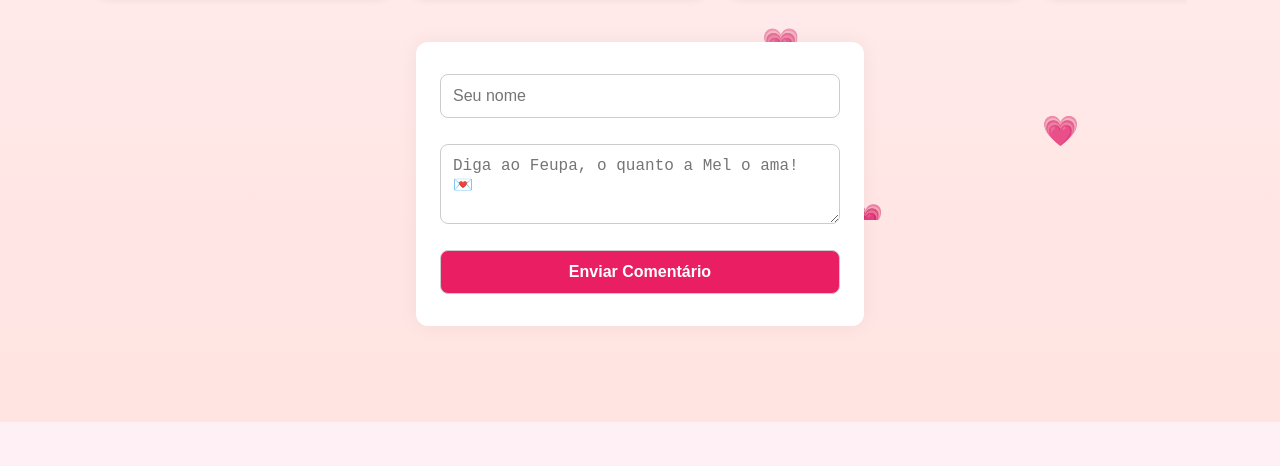
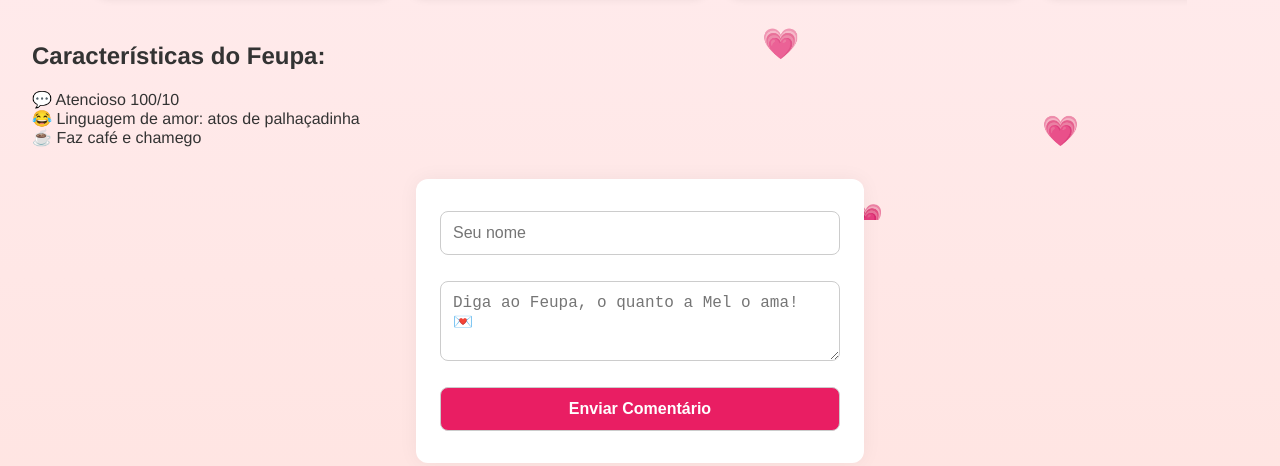
Before and after one commit to melissalp98/feupa-reviewed-with-love, a plain HTML site: page index.html in a window 1280 px wide. Shown: the part 580-1046 px from the top of the page. Before the commit the page ends 1002 px from the top, so only its background shows below. Drawn offline with Linux system fonts and the light colour scheme; no server answers.

Commit message:
adicionando lista de caracteristicas

```diff
--- a/index.html
+++ b/index.html
@@ -153,6 +153,15 @@
     <button class="btn-direita">⟶</button>
   </div>
 
+  <section class="product-info">
+    <h2>Características do Feupa:</h2>
+    <ul>
+      <li>💬 Atencioso 100/10</li>
+      <li>😂 Linguagem de amor: atos de palhaçadinha</li>
+      <li>☕ Faz café e chamego</li>
+    </ul>
+  </section>
+
   <form id="comentarioForm">
     <input type="text" id="nome" placeholder="Seu nome" required />
     <textarea id="mensagem" rows="3" placeholder="Diga ao Feupa, o quanto a Mel o ama! 💌" required></textarea>
```
